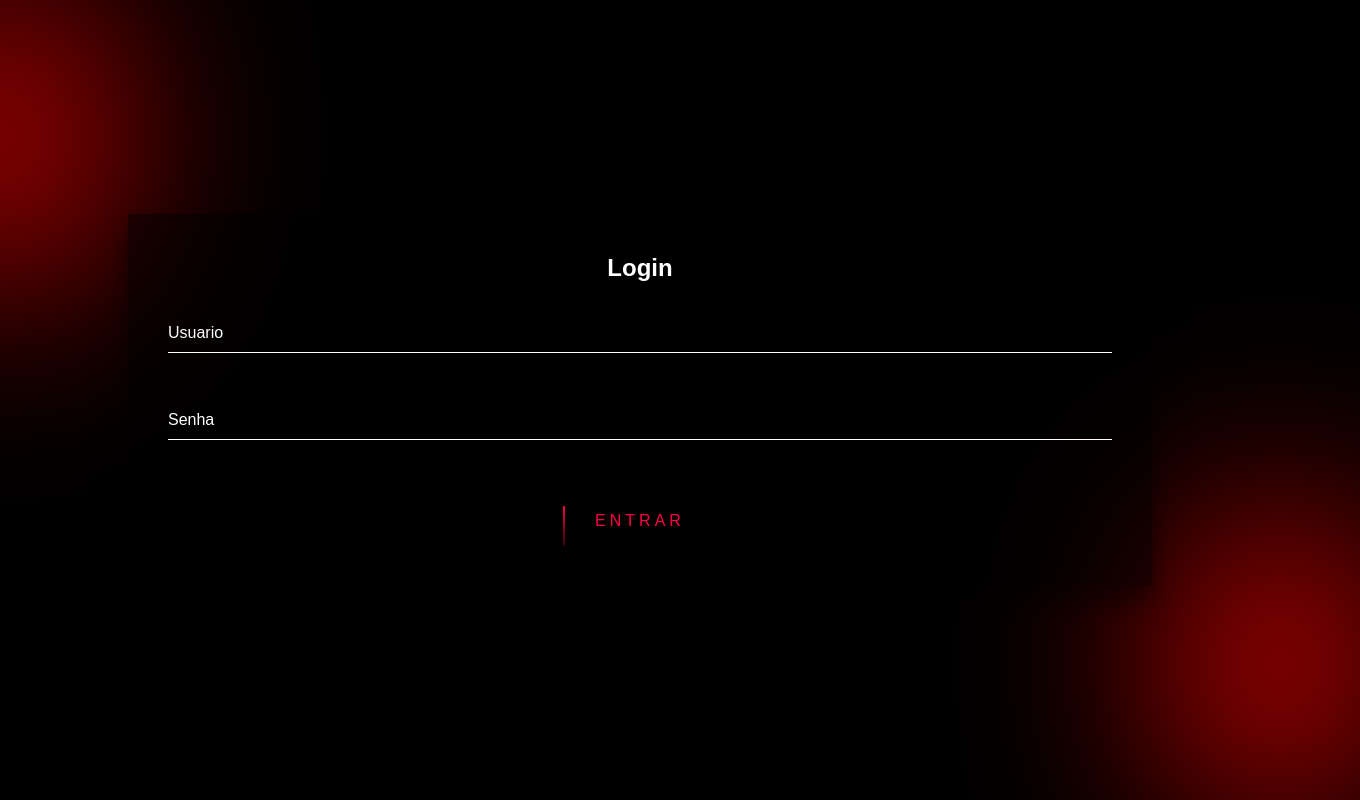
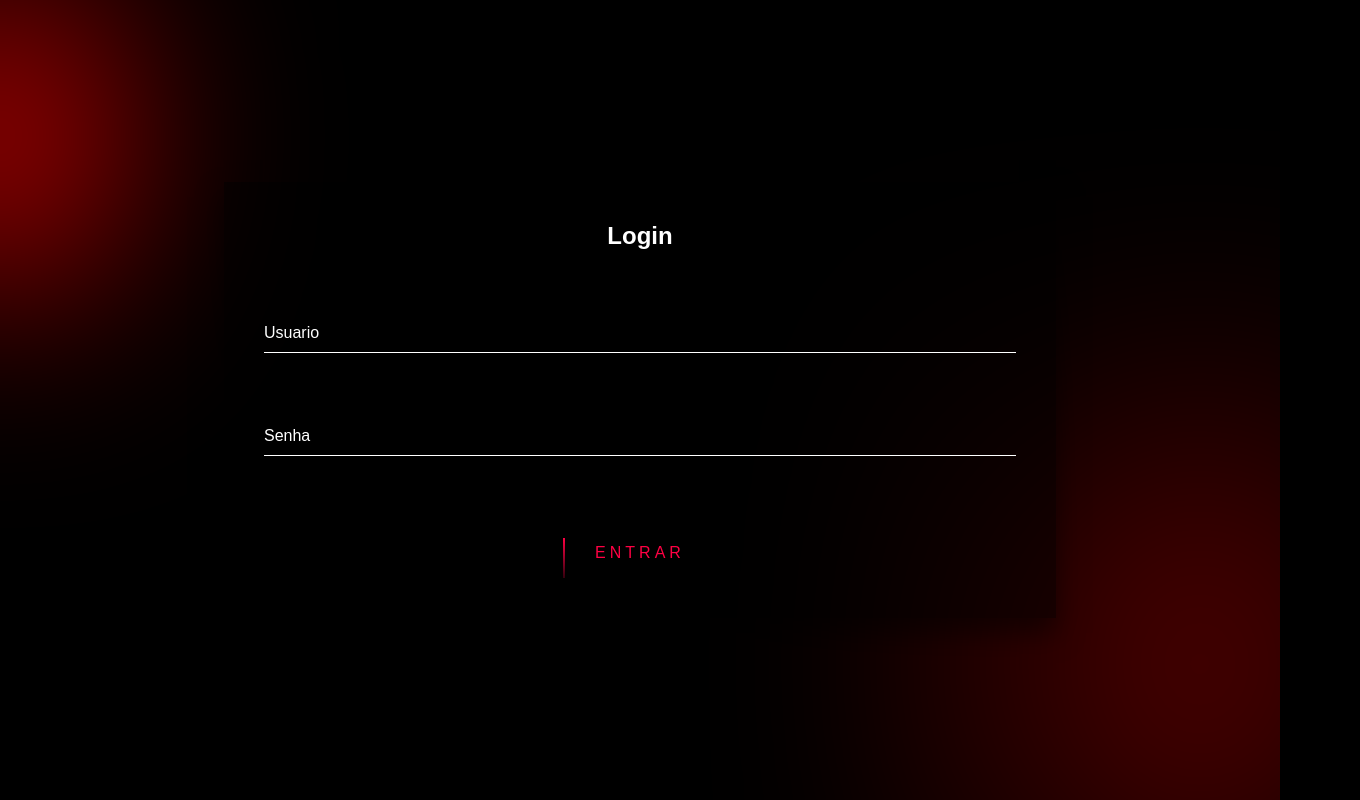
Before and after one commit to Elian-beep/Login-Animado, a plain HTML site: page index.html in a window 1280 px wide. Shown: the whole page, 1360 px wide, since content can reach past the window. Drawn offline with Linux system fonts and the light colour scheme.

Commit message:
correção de margem + responsividade aplicada

```diff
--- a/style.css
+++ b/style.css
@@ -1,4 +1,3 @@
-
 body{
     margin: 0;
     padding: 0;
@@ -28,9 +27,6 @@ body{
 
 .login-box .user-box{
     position: relative;
-}
-
-.login-box .user-box{
     margin: 2rem auto;
 }
 
@@ -181,8 +177,6 @@ body{
 }
 
 .fundo-colorido{
-    width: 80%;
-    height: 80%;
     box-sizing: border-box;
 }
 
@@ -202,12 +196,25 @@ body{
 .fundo_red-right{
     position: absolute;
     bottom: 0;
-    right: -5rem;
+    right: 0;
     height: 17rem;
     width: 10rem;
     border-radius: 50%;
+    background-color: #FF0000;
+    box-shadow: 0 0 2em 2em #FF0000;
+    filter: blur(150px);
+}
 
-    background-color: #FF0000;
-    box-shadow: 0 0 1em 1em #FF0000;
-    filter: blur(110px);
+@media screen and (min-width: 1040px){
+    .login-box{
+        width: 65vw;
+    }
+
+    .login-box h2{
+        margin-bottom: 4rem;
+    }
+
+    .login-box .user-box{
+        margin-bottom: 3rem;
+    }
 }
```
Also changed, not shown: 1 other file.
